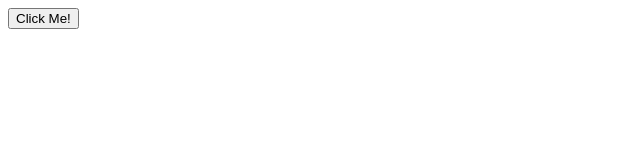
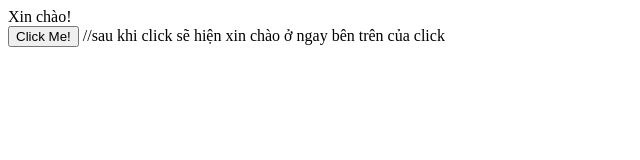
Before and after one commit to CuongMach/hienthidaura, a plain HTML site: page index.html in a window 1280 px wide. Both pictures are taken after a click on the button "Click Me!". Shown: the whole page, without its empty margins (0-640 px from the left). Drawn offline with Linux system fonts and the light colour scheme.

Commit message:
document.getElementById

```diff
--- a/index.html
+++ b/index.html
@@ -12,11 +12,13 @@
 <!--    }-->
 <!--</script>-->
 <!--//document.write sau khi click sẽ ẩn click và hiện chữ-->
+<div id="messageDiv"></div>
 <button type="button" onclick="showMessage();">Click Me!</button>
 <script>
     function showMessage(){
-        alert('Xin chào!');
+        document.getElementById('messageDiv').innerHTML = 'Xin chào!';
     }
 </script>
+//sau khi click sẽ hiện xin chào ở ngay bên trên của click
 </body>
 </html>
```
